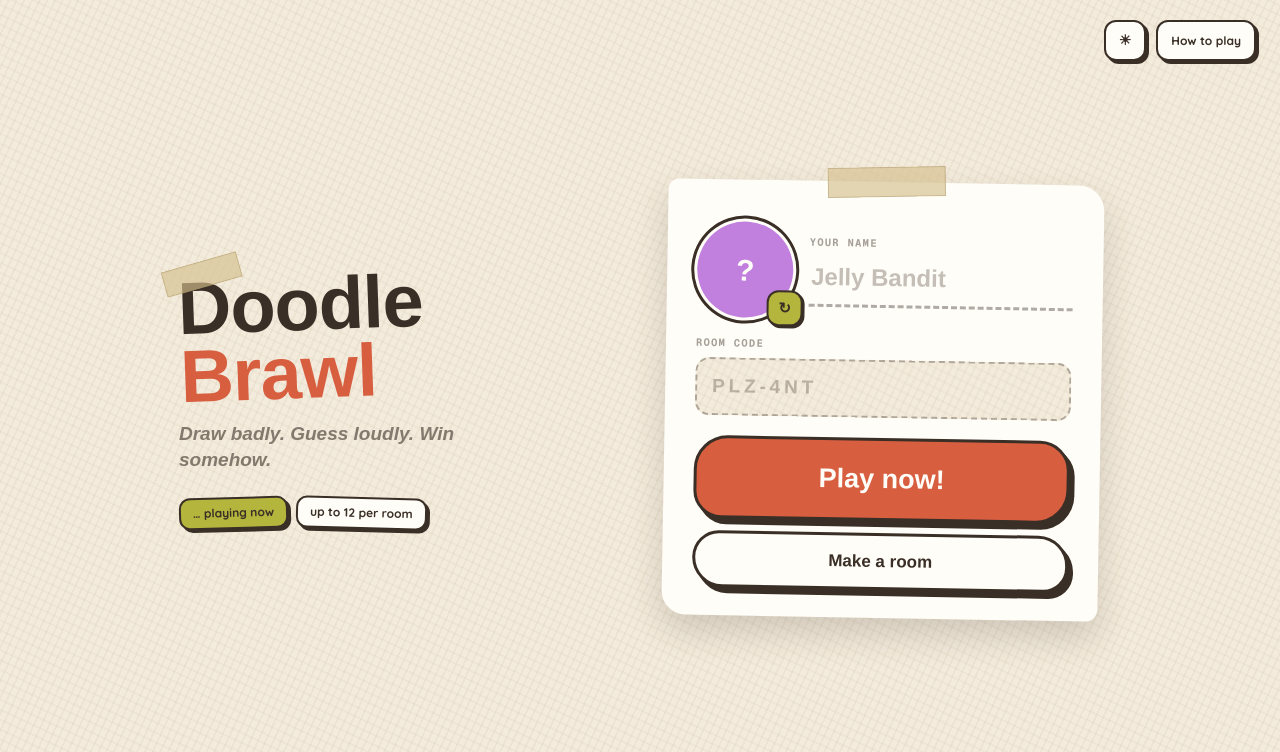
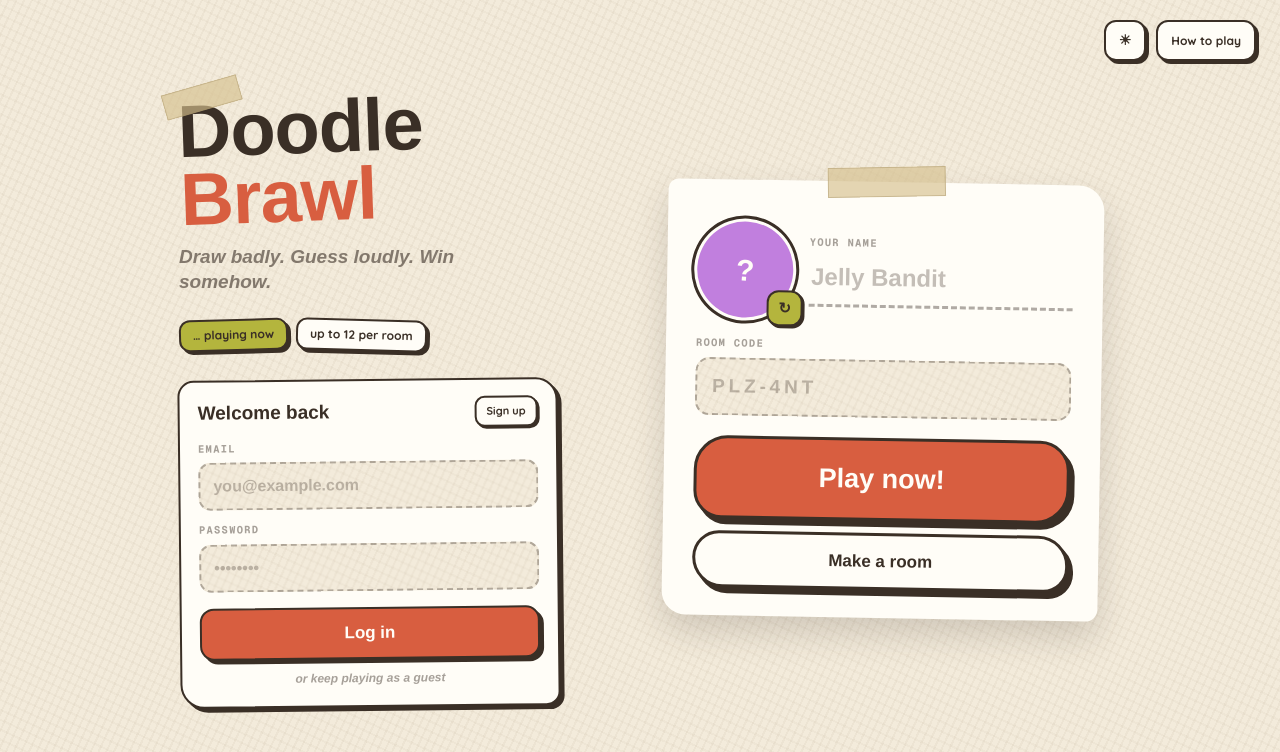
Before and after one commit to Aviellagerev/doodle-brawl, a Next.js app in the folder apps/web/: page / in a window 1280 px wide. Shown: the top 752 px of the page. Built offline with nearby package versions, Linux system fonts and the light colour scheme; no server answers; a web font is replaced by a local one.

Commit message:
loging+auth is working adding history+history viewer

```diff
--- /dev/null
+++ b/apps/web/app/components/AuthPanel.tsx
@@ -0,0 +1,169 @@
+"use client";
+
+import { useState } from "react";
+import type { PublicUser } from "../../../../packages/shared";
+
+type AuthPanelProps = {
+  user?: PublicUser | null;
+  authError?: string | null;
+  onSignup: (email: string, password: string, username: string) => void | Promise<void>;
+  onLogin: (email: string, password: string) => void | Promise<void>;
+  onLogout: () => void | Promise<void>;
+};
+
+const hardShadow = (x: number, y: number) => ({ boxShadow: `${x}px ${y}px 0 var(--outline)` });
+
+const LABEL = "block mb-1.5 font-mono uppercase text-ink/45";
+const LABEL_STYLE = { fontWeight: 700, fontSize: 10.5, letterSpacing: ".12em" } as const;
+
+const FIELD =
+  "font-loud w-full box-border outline-none paper-bg text-ink " +
+  "border-[2.5px] border-dashed border-ink/35 placeholder:text-ink/30";
+const FIELD_STYLE = { borderRadius: 12, padding: "10px 13px", fontWeight: 700, fontSize: 16 } as const;
+
+export default function AuthPanel({ user, authError, onSignup, onLogin, onLogout }: AuthPanelProps) {
+  const [mode, setMode] = useState<"login" | "signup">("login");
+  const [email, setEmail] = useState("");
+  const [password, setPassword] = useState("");
+  const [username, setUsername] = useState("");
+  const [busy, setBusy] = useState(false);
+  const [edited, setEdited] = useState(false);
+
+  // hide a stale error the moment they start fixing it
+  const error = edited ? null : authError;
+
+  const touch = () => { if (!edited) setEdited(true); };
+
+  async function submit(e: React.FormEvent) {
+    e.preventDefault();
+    if (busy) return;
+    setBusy(true);
+    setEdited(false);
+    try {
+      if (mode === "login") await onLogin(email.trim(), password);
+      else await onSignup(email.trim(), password, username.trim());
+    } finally {
+      setBusy(false);
+    }
+  }
+
+  async function logout() {
+    if (busy) return;
+    setBusy(true);
+    try { await onLogout(); } finally { setBusy(false); }
+  }
+
+  // ── signed in ───────────────────────────────────────────────────────────
+  if (user) {
+    return (
+      <div
+        className="relative bg-card box-border w-full"
+        style={{ border: "2.5px solid var(--outline)", borderRadius: "14px 20px 14px 22px", ...hardShadow(4, 4), padding: "14px 16px", transform: "rotate(-0.6deg)" }}
+      >
+        <div className="flex items-center gap-3 flex-wrap">
+          <span
+            className="bg-lime text-ink px-2.5 py-1 font-bold text-xs flex-none"
+            style={{ border: "2.5px solid var(--outline)", borderRadius: 10, ...hardShadow(2, 2), transform: "rotate(-2deg)" }}
+          >
+            signed in
+          </span>
+          <span className="font-loud text-ink min-w-0 truncate" style={{ fontWeight: 800, fontSize: 18 }}>
+            {user.username || user.email}
+          </span>
+          <button
+            onClick={logout}
+            disabled={busy}
+            className="ml-auto font-bold cursor-pointer bg-card text-ink disabled:opacity-50"
+            style={{ border: "2.5px solid var(--outline)", borderRadius: 11, ...hardShadow(3, 3), padding: "7px 12px", fontSize: 12 }}
+          >
+            {busy ? "…" : "Log out"}
+          </button>
+        </div>
+        <p className="font-loud italic text-ink/50 m-0 mt-2" style={{ fontWeight: 700, fontSize: 12.5 }}>
+          Your matches are being saved.
+        </p>
+      </div>
+    );
+  }
+
+  // ── signed out ──────────────────────────────────────────────────────────
+  return (
+    <form
+      onSubmit={submit}
+      className="relative bg-card box-border w-full"
+      style={{ border: "2.5px solid var(--outline)", borderRadius: "16px 22px 14px 24px", ...hardShadow(4, 4), padding: "16px 18px 18px", transform: "rotate(-0.6deg)" }}
+    >
+      <div className="flex items-center justify-between gap-3 mb-3">
+        <h4 className="font-loud m-0" style={{ fontWeight: 800, fontSize: 19 }}>
+          {mode === "login" ? "Welcome back" : "Keep your scores"}
+        </h4>
+        <button
+          type="button"
+          onClick={() => { setMode(mode === "login" ? "signup" : "login"); setEdited(true); }}
+          className="font-bold cursor-pointer bg-card text-ink flex-none"
+          style={{ border: "2.5px solid var(--outline)", borderRadius: 10, ...hardShadow(2, 2), padding: "5px 10px", fontSize: 11 }}
+        >
+          {mode === "login" ? "Sign up" : "Log in"}
+        </button>
+      </div>
+
+      {mode === "signup" && (
+        <>
+          <label className={LABEL} style={LABEL_STYLE}>Display name</label>
+          <input
+            value={username}
+            onChange={(e) => { setUsername(e.target.value); touch(); }}
+            placeholder="Jelly Bandit"
+            autoComplete="nickname"
+            className={FIELD + " mb-3"}
+            style={FIELD_STYLE}
+          />
+        </>
+      )}
+
+      <label className={LABEL} style={LABEL_STYLE}>Email</label>
+      <input
+        type="email"
+        value={email}
+        onChange={(e) => { setEmail(e.target.value); touch(); }}
+        placeholder="you@example.com"
+        autoComplete="email"
+        className={FIELD + " mb-3"}
+        style={FIELD_STYLE}
+      />
+
+      <label className={LABEL} style={LABEL_STYLE}>Password</label>
+      <input
+        type="password"
+        value={password}
+        onChange={(e) => { setPassword(e.target.value); touch(); }}
+        placeholder={mode === "signup" ? "at least 10 characters" : "••••••••"}
+        autoComplete={mode === "signup" ? "new-password" : "current-password"}
+        className={FIELD}
+        style={FIELD_STYLE}
+      />
+
+      {error && (
+        <span
+          className="inline-block mt-3 font-bold bg-card text-rose"
+          style={{ border: "2px solid var(--rose)", borderRadius: 9, padding: "4px 10px", fontSize: 12, transform: "rotate(-1.2deg)" }}
+        >
+          {error}
+        </span>
+      )}
+
+      <button
+        type="submit"
+        disabled={busy}
+        className="w-full font-loud cursor-pointer bg-orange text-card mt-4 disabled:opacity-60"
+        style={{ border: "2.5px solid var(--outline)", borderRadius: 14, ...hardShadow(4, 4), padding: "11px 14px", fontWeight: 800, fontSize: 17 }}
+      >
+        {busy ? "…" : mode === "login" ? "Log in" : "Create account"}
+      </button>
+
+      <p className="font-loud italic text-ink/45 m-0 mt-2.5 text-center" style={{ fontWeight: 700, fontSize: 12 }}>
+        {mode === "login" ? "or keep playing as a guest" : "guests can play — accounts keep your history"}
+      </p>
+    </form>
+  );
+}
--- a/apps/web/app/components/JoinScreen.tsx
+++ b/apps/web/app/components/JoinScreen.tsx
@@ -2,17 +2,25 @@
 
 import { useState } from "react";
 import ThemeToggle from "./ThemeToggle";
+import AuthPanel from "./AuthPanel";
 import { initialsOf, colorOf } from "../lib/avatar";
+import type { PublicUser } from "../../../../packages/shared";
 
 type JoinScreenProps = {
   onCreate: (name: string) => void;
   onJoin: (name: string, code: string) => void;
-  playerCount?: number | null;   // live count of players currently in rooms
-  joinError?: string | null;     // server-side error to show inline (e.g. "room not found"); cleared by the parent
-  inviteCode?: string | null;    // set from a ?room=CODE invite link → compact join-by-invite mode
+  playerCount?: number | null;
+  joinError?: string | null;
+  inviteCode?: string | null;
+  user?: PublicUser | null;      // null = playing as a guest
+  authError?: string | null;
+  onSignup: (email: string, password: string, username: string) => void | Promise<void>;
+  onLogin: (email: string, password: string) => void | Promise<void>;
+  onLogout: () => void | Promise<void>;
 };
 
-export default function JoinScreen({ onCreate, onJoin, playerCount, joinError, inviteCode }: JoinScreenProps) {
+
+export default function JoinScreen({ onCreate, onJoin, playerCount, joinError, inviteCode, user, authError, onSignup, onLogin, onLogout }: JoinScreenProps) {
   const [name, setName] = useState("");
   const [code, setCode] = useState("");
   const [blob, setBlob] = useState(0);      // reroll counter for the avatar colour
@@ -77,6 +85,16 @@ export default function JoinScreen({ onCreate, onJoin, playerCount, joinError, i
           >
             up to 12 per room
           </span>
+        </div>
+
+        <div className="mt-7 max-w-[380px]">
+          <AuthPanel
+            user={user}
+            authError={authError}
+            onSignup={onSignup}
+            onLogin={onLogin}
+            onLogout={onLogout}
+          />
         </div>
       </div>
 
--- a/apps/web/app/page.tsx
+++ b/apps/web/app/page.tsx
@@ -2,7 +2,7 @@
 
 import { useEffect, useState, useRef } from "react";
 import { io, Socket } from "socket.io-client";
-import { RoomResponse, RoomState, ChatMessage, RoomSettings } from "../../../packages/shared";
+import { RoomResponse, RoomState, ChatMessage, RoomSettings, PublicUser } from "../../../packages/shared";
 import JoinScreen from "./components/JoinScreen";
 import Lobby from "./components/Lobby";
 import GameScreen from "./components/game/GameScreen";
@@ -19,6 +19,9 @@ export default function Home() {
   const socketRef = useRef<Socket | null>(null);
   const roomStateRef = useRef<RoomState | null>(null);   // latest room, readable inside socket handlers
   const [playerId, setPlayerId] = useState("");
+const [user, setUser] = useState<PublicUser | null>(null);
+const [authError, setAuthError] = useState<string | null>(null);
+
   const [messages, setMessages] = useState<ChatMessage[]>([]);
   const [wordLists, setWordLists] = useState<Record<string, string[]>>({});
   const [playerCount, setPlayerCount] = useState<number | null>(null);
@@ -55,7 +58,7 @@ export default function Home() {
       if (cancelled) return;
       const myId: string = meJson.playerId;
       setPlayerId(myId);
-
+      setUser(meJson.user ?? null);
       const socket = io(SERVER, { withCredentials: true });
       socketRef.current = socket;
       socket.on("connect", () => {
@@ -179,6 +182,59 @@ export default function Home() {
     socket.emit("start_game", roomState.roomId);
 
   };
+  async function post(path: string, body?: unknown) {
+    const res = await fetch(`${SERVER}${path}`, {
+      method: "POST",
+      credentials: "include",
+      // only declare a JSON body when there IS one — Fastify rejects a request
+      // that says application/json and then sends nothing (logout has no body)
+      ...(body === undefined
+        ? {}
+        : { headers: { "Content-Type": "application/json" }, body: JSON.stringify(body) }),
+    });
+    return { ok: res.ok, status: res.status, data: await res.json().catch(() => ({})) };
+  }
+  function authMessage(status: number, data: any): string {
+    if (status === 400) {
+      const first = data?.details && Object.values(data.details)[0];
+      return (first as string) ?? data?.message ?? "Check your details.";
+    }
+    if (status === 409) return "That email is already registered.";
+    if (status === 401) return "Invalid email or password.";
+    if (status === 429) return "Too many attempts. Try again in a few minutes.";
+    return "Something went wrong. Try again.";
+  }
+    const reconnect = () => {
+    const s = socketRef.current;
+    if (!s) return;
+    s.disconnect();
+    s.connect();       // re-runs the handshake → re-reads the cookie
+  };
+    // NO reconnect — same player, it was claimed not replaced
+  const handleSignup = async (email: string, password: string, username: string) => {
+    setAuthError(null);
+    const { ok, status, data } = await post("/api/signup", { email, password, username });
+    if (!ok) return setAuthError(authMessage(status, data));
+    setUser(data.user);
+    setPlayerId(data.playerId);
+
+  };
+  const handleLogin = async(email:string,password:string)=>{
+    setAuthError(null);
+    const { ok, status, data } = await post("/api/login", { email, password });
+    if (!ok) return setAuthError(authMessage(status, data));
+    setUser(data.user);
+    setPlayerId(data.playerId);
+    reconnect();
+  }
+    const handleLogout = async()=>{
+    setAuthError(null);
+    const { ok, data} = await post("/api/logout");
+    if (!ok) return setAuthError("Could not log out ");
+    setUser(null);
+    setPlayerId(data.playerId);
+    reconnect();
+  }
 
   const handleUpdateSettings = (settings: RoomSettings) => {
     socketRef.current?.emit("update_settings", settings);
@@ -201,7 +257,12 @@ export default function Home() {
           </div>
         );
       }
-      return <JoinScreen onCreate={handleCreate} onJoin={handleJoin} playerCount={playerCount} inviteCode={inviteCode} />;
+      return <JoinScreen
+      onCreate={handleCreate} onJoin={handleJoin}
+        playerCount={playerCount} inviteCode={inviteCode}
+        user={user} authError={authError}
+        onSignup={handleSignup} onLogin={handleLogin} onLogout={handleLogout}
+      />
     }
 
     const isHost = roomState.players.find((p) => p.isHost)?.id === playerId;
--- a/packages/shared/index.ts
+++ b/packages/shared/index.ts
@@ -1,4 +1,10 @@
 
+
+export interface PublicUser {
+  id: string;
+  email: string;
+  username: string | null;
+}
 
 export interface Player {
   id: string;
```
Also changed, not shown: 2 other files (tests, documents, lock files or other folders).
